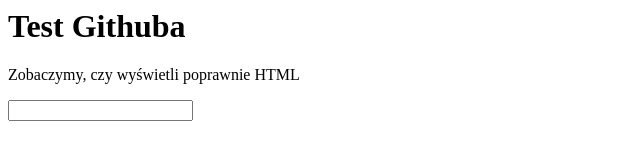
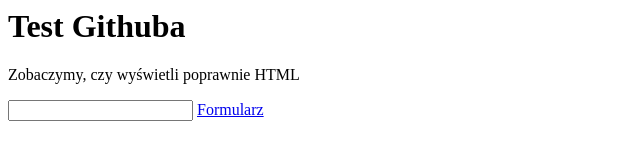
Before and after one commit to avaler2/Business-Dev, a plain HTML site: page index.html in a window 1280 px wide. Shown: the whole page, without its empty margins (0-640 px from the left). Drawn offline with Linux system fonts and the light colour scheme.

Commit message:
Added link to another file

```diff
--- a/index.html
+++ b/index.html
@@ -4,5 +4,6 @@
     <h1>Test Githuba</h1>
     <p>Zobaczymy, czy wyświetli poprawnie HTML</p>
     <input type="text">
+    <a href="form.html">Formularz</a>
   </body>
 </html>
```
